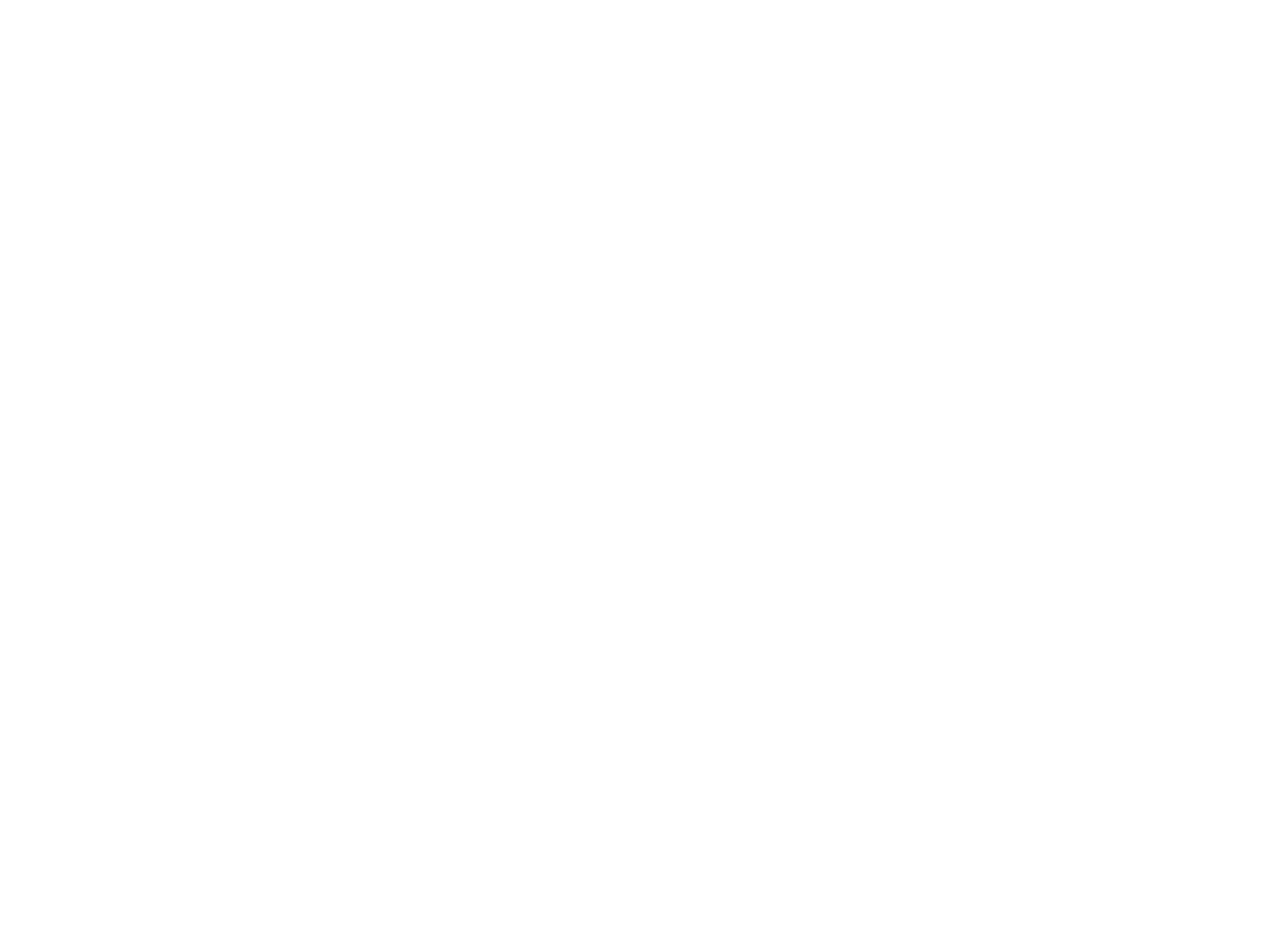
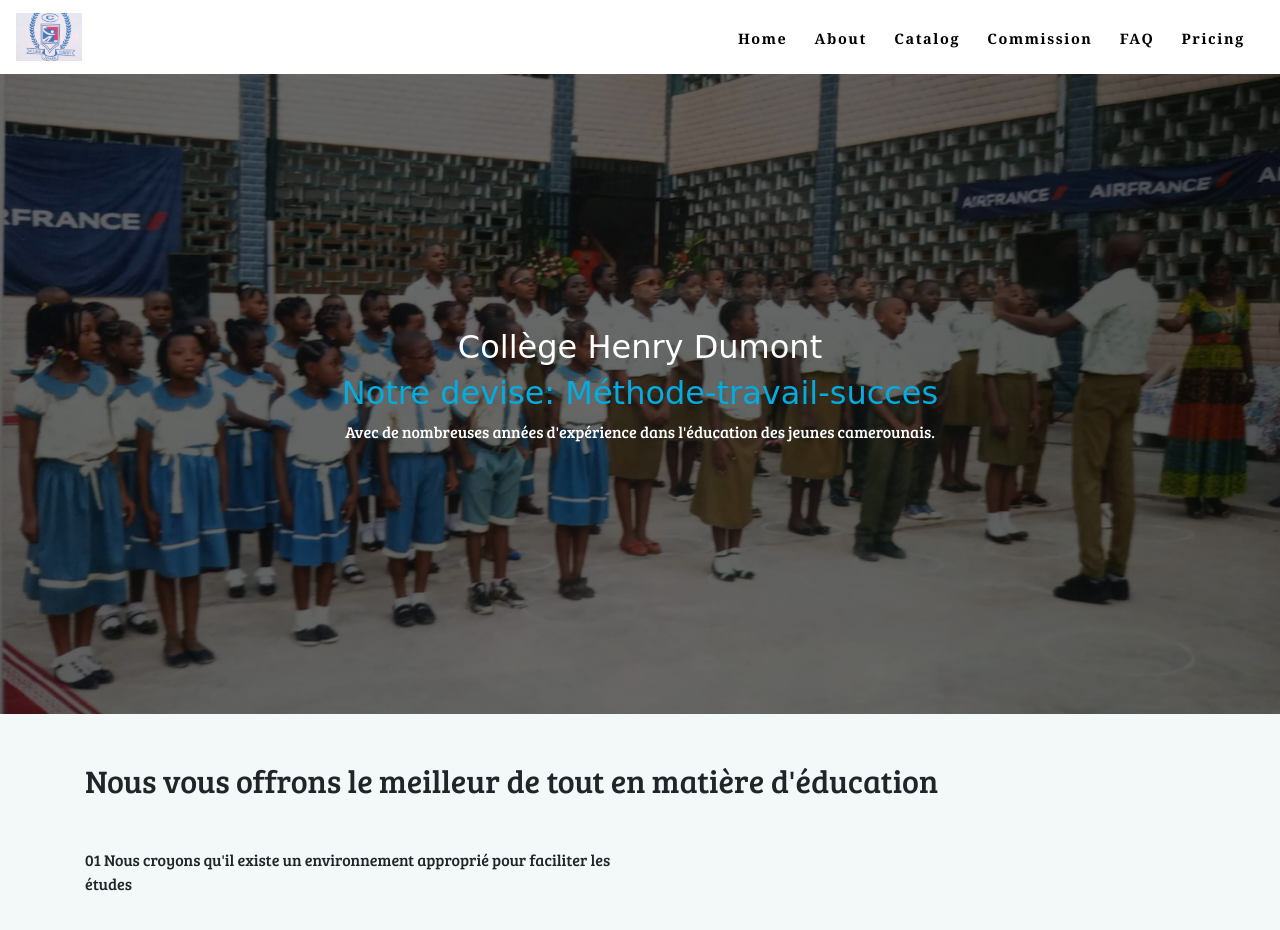
Before and after one commit to RoyNyaga/college-henry, a plain HTML site: page index.html in a window 1280 px wide. Before the commit the page ends 800 px from the top, so only its background shows below. Drawn offline with nearby package versions, Linux system fonts and the light colour scheme; a web font is replaced by a local one.

Commit message:
add header

```diff
--- a/css/main.css
+++ b/css/main.css
@@ -108,7 +108,7 @@
 .navbar {
 	font-size: .9rem;
 	letter-spacing: .1rem;
-	background: #274d58;
+	background: white;
 }
 .navbar-brand img {
 	height: 3rem;
@@ -117,7 +117,7 @@
 	padding-right: .7rem;
 }
 .nav-link {
-	color: #a9b4b7;
+	color: black;
 	padding-top: .8rem;
 	font-weight: 700;
 	border-bottom: 2px solid transparent;
@@ -230,8 +230,8 @@
 
 /*#############About page###########*/
 #about-page-header{
-	background: linear-gradient(rgba(0,0,0,0.5), rgba(0,0,0,0.5)),url(https://res.cloudinary.com/it-s-tech/image/upload/v1593377850/Group-Itstech/top-view-photo-of-people-near-wooden-table-3183150_aij8bj.jpg) center/cover no-repeat fixed;
-	height: 70vh;
+	background: linear-gradient(rgba(0,0,0,0.5), rgba(0,0,0,0.5)),url("../images/header.jpg") center/cover no-repeat fixed;
+	height: 80vh;
 }
 
 .promise-picture {
--- a/index.html
+++ b/index.html
@@ -3,10 +3,72 @@
 <head>
   <meta charset="UTF-8">
   <meta name="viewport" content="width=device-width, initial-scale=1.0">
+  <link rel="stylesheet" href="https://stackpath.bootstrapcdn.com/bootstrap/4.3.1/css/bootstrap.min.css" integrity="sha384-ggOyR0iXCbMQv3Xipma34MD+dH/1fQ784/j6cY/iJTQUOhcWr7x9JvoRxT2MZw1T" crossorigin="anonymous">
+    <link rel="stylesheet" href="css/main.css">
+    <!-- google fonts -->
+    <link href="https://fonts.googleapis.com/css2?family=Bree+Serif&family=Caladea&family=Noto+Serif:wght@700&family=Patua+One&family=Vollkorn&display=swap" rel="stylesheet">
+    <!-- Fontawesome -->
+    <link rel="stylesheet" href="https://cdnjs.cloudflare.com/ajax/libs/font-awesome/5.13.0/css/all.min.css">
   <title>College Henry Dumont</title>
 </head>
 <body>
+  <nav class="navbar navbar-expand-md sticky-top" >
+    <a class="navbar-brand" href="/"><img src="./images/logo.jpeg"></a>
+    <button class="navbar-toggler" type="button" data-toggle="collapse" data-target="#navbarResponsive">
+      <span class="navbar-toggler-icon"><i class="fas fa-sliders-h text-dark"></i></span>
+    </button>
+
+    <div class="collapse navbar-collapse" id="navbarResponsive">
+      <ul class="navbar-nav ml-auto text-center">
+        <li class="nav-item">
+          <a href="/" class="nav-link">Home</a>
+        </li>
+        <li class="nav-item">
+          <a href="./about" class="nav-link">About</a>
+        </li>
+        <li class="nav-item">
+         <a href="/pages/catalog" class="nav-link">Catalog</a>
+        </li>
+        <li class="nav-item">
+          <a href="/pages/commission" class="nav-link">Commission</a>
+        </li>
+        <li class="nav-item">
+          <a href="/pages/faq" class="nav-link">FAQ</a>
+        </li>
+        <li class="nav-item">
+          <a href="/pages/pricing" class="nav-link">Pricing</a>
+        </li>
+
+      </ul>
+    </div>
+  </nav>
+
+  <div class="container-fluid d-flex align-items-center justify-content-center" id="about-page-header">
+    <div>
+      <h2 class="text-white text-center heading-standout">Collège Henry Dumont</h2>
+      <h2 class="heading-standout text-center" style="color: #00ace0;">Notre devise: Méthode-travail-succes</h2>
+      <p class="text-white text-center">Avec de nombreuses années d'expérience dans l'éducation des jeunes camerounais.</p>
+    </div>
+  </div>
+
+  <div class="container my-5">
+    <h2 class="my-5">
+      Nous vous offrons le meilleur de tout en matière d'éducation
+    </h2>
+      <div class="row">
+        <div class="col-md-6 d-flex align-items-center">
+          <div>
+            <span class="offer-number">01</span>
+            <span class="offer-writings">
+              Nous croyons qu'il existe un environnement approprié pour faciliter les études</span>
+          </div>
+        </div>
+      </div>
+  </div>
 
 
+  <script src="https://code.jquery.com/jquery-3.3.1.slim.min.js" integrity="sha384-q8i/X+965DzO0rT7abK41JStQIAqVgRVzpbzo5smXKp4YfRvH+8abtTE1Pi6jizo" crossorigin="anonymous"></script>
+    <script src="https://cdnjs.cloudflare.com/ajax/libs/popper.js/1.14.7/umd/popper.min.js" integrity="sha384-UO2eT0CpHqdSJQ6hJty5KVphtPhzWj9WO1clHTMGa3JDZwrnQq4sF86dIHNDz0W1" crossorigin="anonymous"></script>
+    <script src="https://stackpath.bootstrapcdn.com/bootstrap/4.3.1/js/bootstrap.min.js" integrity="sha384-JjSmVgyd0p3pXB1rRibZUAYoIIy6OrQ6VrjIEaFf/nJGzIxFDsf4x0xIM+B07jRM" crossorigin="anonymous"></script>
 </body>
 </html>
```
Also changed, not shown: images/header.jpg (added), images/logo.jpeg (added), images/school-environment.jpg (added), 3 other files.
